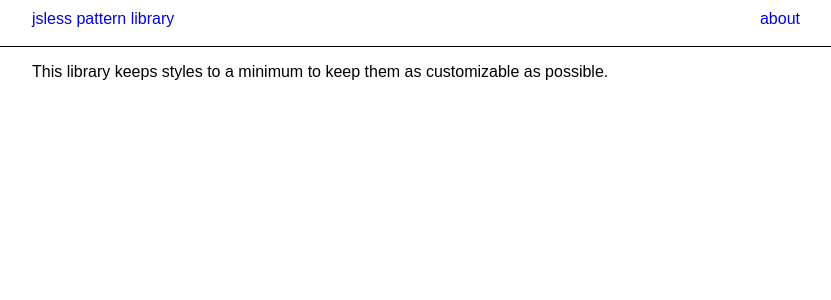
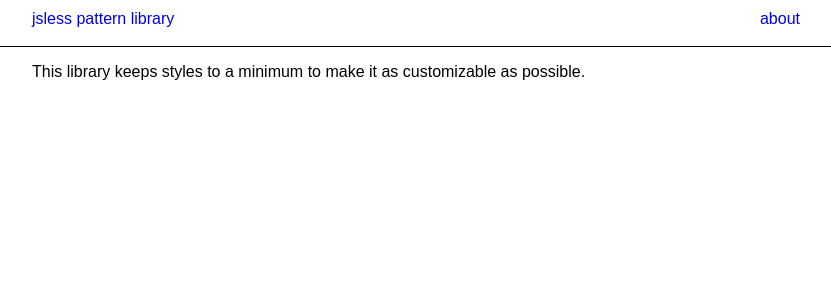
Before and after one commit to harrypujols/jsless, a Jekyll site: the page built from public/about.md, in a window 1280 px wide. Shown: the top 300 px of the page, without its empty margins (224-1055 px from the left). Built offline with Jekyll 4.4.1, drawn with Linux system fonts in a browser that asks for light colours.

Commit message:
All the js you need here

```diff
--- a/public/_layouts/default.html
+++ b/public/_layouts/default.html
@@ -57,4 +57,5 @@
             </div>
         {% endif %}
     </div>
+    <script src="{{ site.url }}{{ site.baseurl }}/js/main.js"></script>
 </body>
--- a/public/about.md
+++ b/public/about.md
@@ -4,4 +4,4 @@ title: About
 permalink: /about/
 ---
 
-This library keeps styles to a minimum to keep them as customizable as possible.
+This library keeps styles to a minimum to make it as customizable as possible.
```
Also changed, not shown: public/js/main.js (added, +9 -0 lines).
